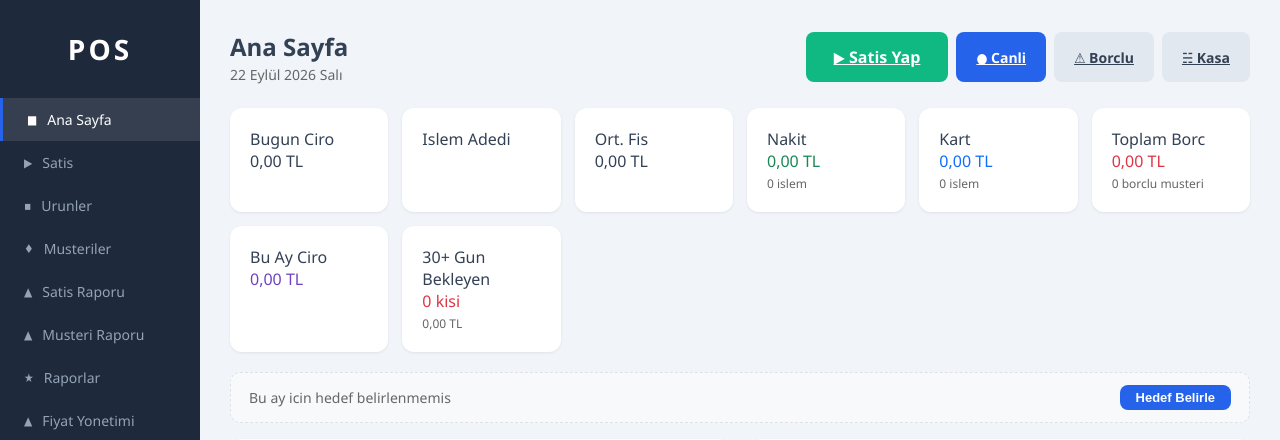
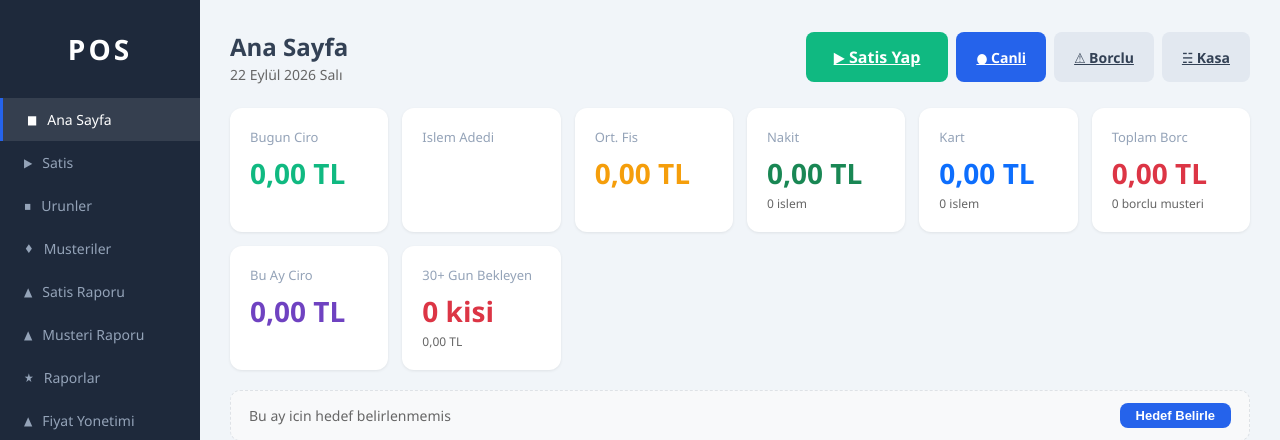
Before and after one commit to tavukcu/pos-system, a Flask app: page / in a window 1280 px wide. Shown: the top 440 px of the page. Run offline with Flask 3, Linux system fonts and the light colour scheme; data that the repository does not hold is empty; some libraries are stand-ins or nearby versions.

Commit message:
Dashboard stat kartları doğru CSS sınıflarına geçirildi
stat-label/stat-value → label/value (style.css ile tutarlı).

Co-Authored-By: Claude Sonnet 4.6 <noreply@anthropic.com>

```diff
--- a/templates/index.html
+++ b/templates/index.html
@@ -17,14 +17,14 @@
 
 <!-- BUGUN OZET -->
 <div style="display:grid;grid-template-columns:repeat(auto-fit,minmax(150px,1fr));gap:14px;margin-bottom:20px" id="stat-cards">
-    <div class="stat-card"><div class="stat-label">Bugun Ciro</div><div class="stat-value success" id="st-ciro">--</div><div class="stat-change" id="st-ciro-change"></div></div>
-    <div class="stat-card"><div class="stat-label">Islem Adedi</div><div class="stat-value primary" id="st-islem">--</div><div class="stat-change" id="st-islem-change"></div></div>
-    <div class="stat-card"><div class="stat-label">Ort. Fis</div><div class="stat-value warning" id="st-ort">--</div><div class="stat-change" id="st-ort-change"></div></div>
-    <div class="stat-card"><div class="stat-label">Nakit</div><div class="stat-value" id="st-nakit" style="color:#198754">--</div><div class="stat-change" id="st-nakit-label"></div></div>
-    <div class="stat-card"><div class="stat-label">Kart</div><div class="stat-value" id="st-kart" style="color:#0d6efd">--</div><div class="stat-change" id="st-kart-label"></div></div>
-    <div class="stat-card" style="cursor:pointer" onclick="location='/borclu'"><div class="stat-label">Toplam Borc</div><div class="stat-value" id="st-borc" style="color:#dc3545">--</div><div class="stat-change" id="st-borc-label"></div></div>
-    <div class="stat-card"><div class="stat-label">Bu Ay Ciro</div><div class="stat-value" id="st-ay-ciro" style="color:#6f42c1">--</div><div class="stat-change" id="st-ay-change"></div></div>
-    <div class="stat-card" style="cursor:pointer" onclick="location='/borclu'" id="st-eski-card"><div class="stat-label">30+ Gun Bekleyen</div><div class="stat-value" id="st-eski" style="color:#dc3545">--</div><div class="stat-change" id="st-eski-label"></div></div>
+    <div class="stat-card"><div class="label">Bugun Ciro</div><div class="value success" id="st-ciro">--</div><div class="stat-change" id="st-ciro-change"></div></div>
+    <div class="stat-card"><div class="label">Islem Adedi</div><div class="value primary" id="st-islem">--</div><div class="stat-change" id="st-islem-change"></div></div>
+    <div class="stat-card"><div class="label">Ort. Fis</div><div class="value warning" id="st-ort">--</div><div class="stat-change" id="st-ort-change"></div></div>
+    <div class="stat-card"><div class="label">Nakit</div><div class="value" id="st-nakit" style="color:#198754">--</div><div class="stat-change" id="st-nakit-label"></div></div>
+    <div class="stat-card"><div class="label">Kart</div><div class="value" id="st-kart" style="color:#0d6efd">--</div><div class="stat-change" id="st-kart-label"></div></div>
+    <div class="stat-card" style="cursor:pointer" onclick="location='/borclu'"><div class="label">Toplam Borc</div><div class="value" id="st-borc" style="color:#dc3545">--</div><div class="stat-change" id="st-borc-label"></div></div>
+    <div class="stat-card"><div class="label">Bu Ay Ciro</div><div class="value" id="st-ay-ciro" style="color:#6f42c1">--</div><div class="stat-change" id="st-ay-change"></div></div>
+    <div class="stat-card" style="cursor:pointer" onclick="location='/borclu'" id="st-eski-card"><div class="label">30+ Gun Bekleyen</div><div class="value" id="st-eski" style="color:#dc3545">--</div><div class="stat-change" id="st-eski-label"></div></div>
 </div>
 
 <!-- AYLIK HEDEF -->
```
